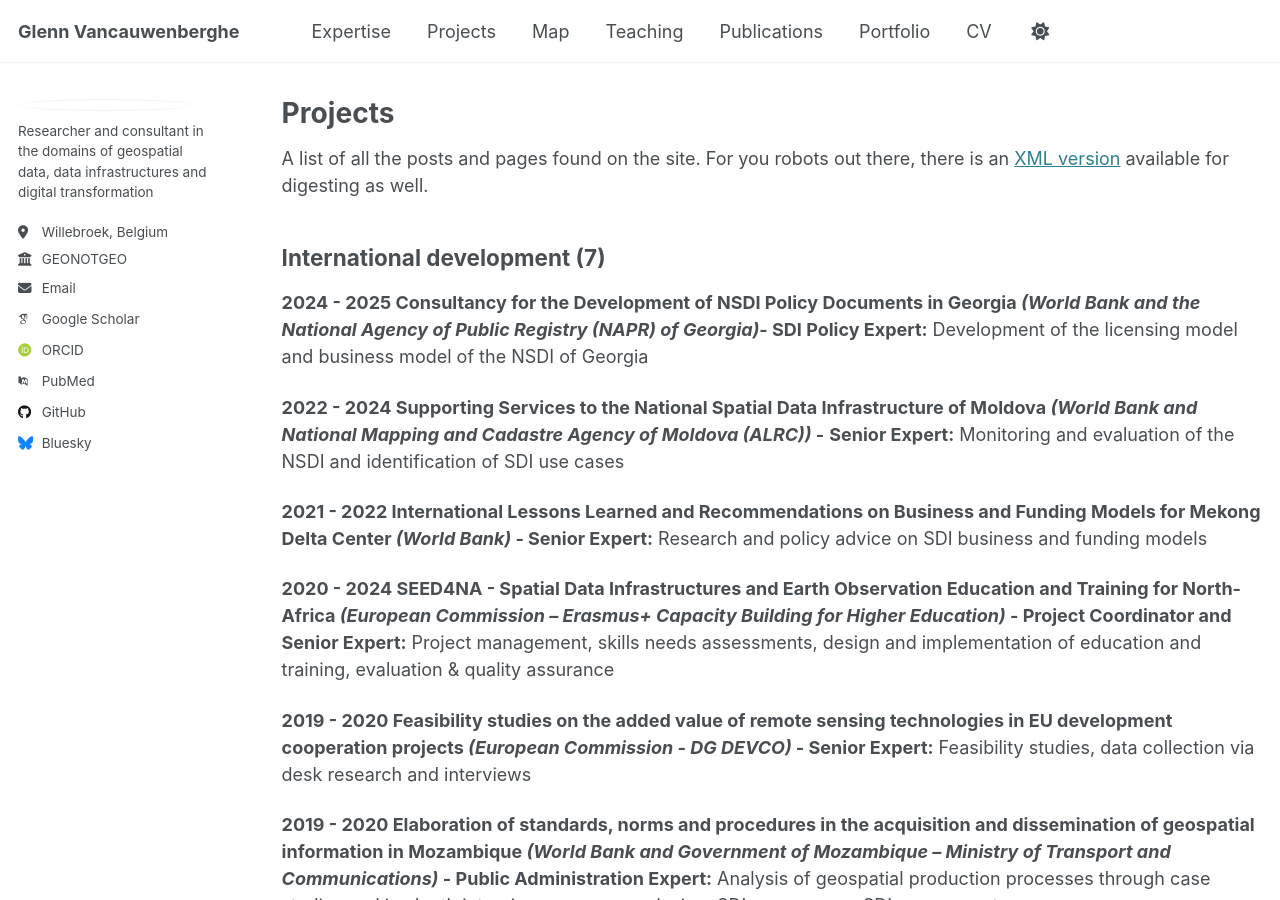
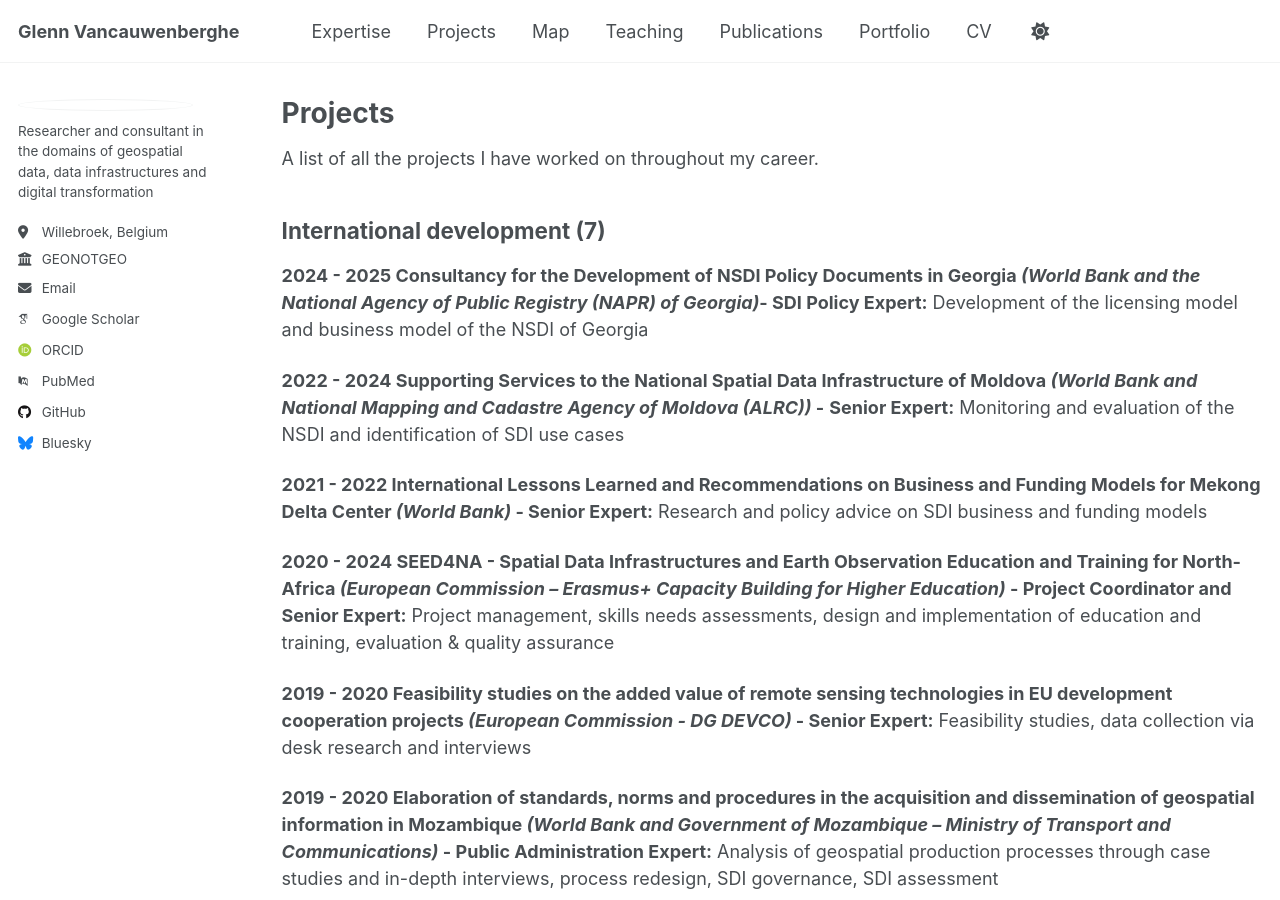
Before and after one commit to GVancauwenberghe/gvancauwenberghe.github.io, a Jekyll site: the page built from _pages/projects.md, in a window 1280 px wide and 900 px high. Built offline with Jekyll 4.4.1, drawn with Linux system fonts in a browser that asks for light colours; some web fonts are replaced.

Commit message:
Update projects.md

```diff
--- a/_pages/projects.md
+++ b/_pages/projects.md
@@ -7,7 +7,7 @@
 
 {% include base_path %}
 
-A list of all the posts and pages found on the site. For you robots out there, there is an [XML version]({{ base_path }}/sitemap.xml) available for digesting as well.
+A list of all the projects I have worked on throughout my career.
 
 ## International development (7)
 **2024 - 2025 Consultancy for the Development of NSDI Policy Documents in Georgia _(World Bank and the National Agency of Public Registry (NAPR) of Georgia)_-
```
